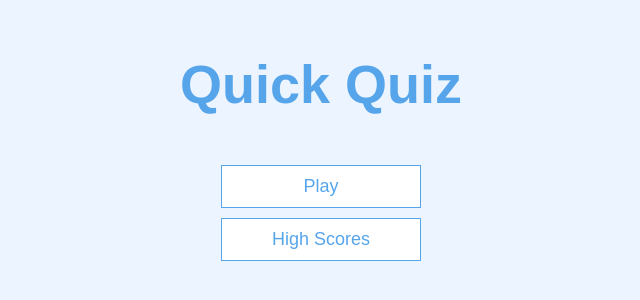
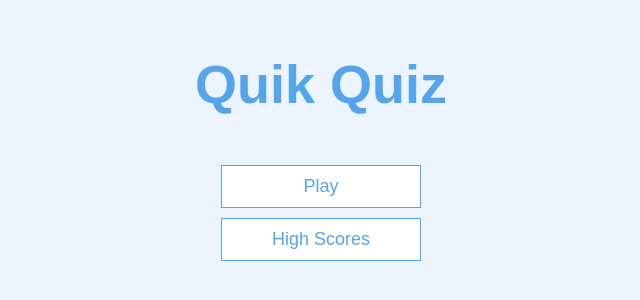
Before and after one commit to erdookuhwa/trivia-quiz, a plain HTML site: page index.html in a window 1280 px wide. Shown: the part 238-538 px from the top of the page, without its empty margins (319-959 px from the left). Drawn offline with Linux system fonts and the light colour scheme.

Commit message:
updated name

```diff
--- a/index.html
+++ b/index.html
@@ -9,7 +9,7 @@
 <body>
   <div class="container">
     <div id="home" class="flex-center flex-column"> <!--flex is centralized and the flex-column will stack vertically-->
-      <h1>Quick Quiz</h1>
+      <h1>Quik Quiz</h1>
       <a class="btn" href="game.html">Play</a>
       <a class="btn" href="highscores.html">High Scores</a>
     </div>
```
